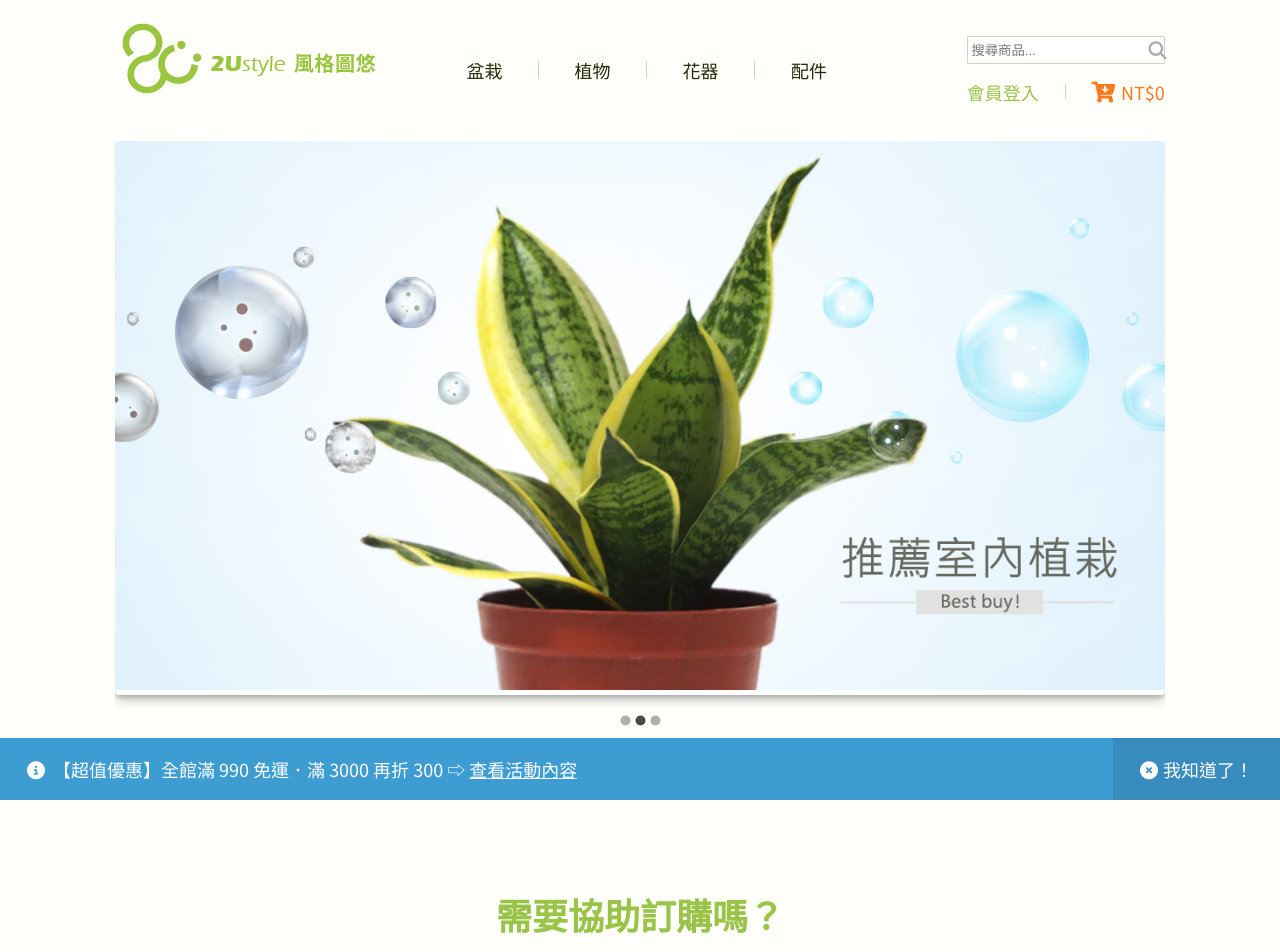
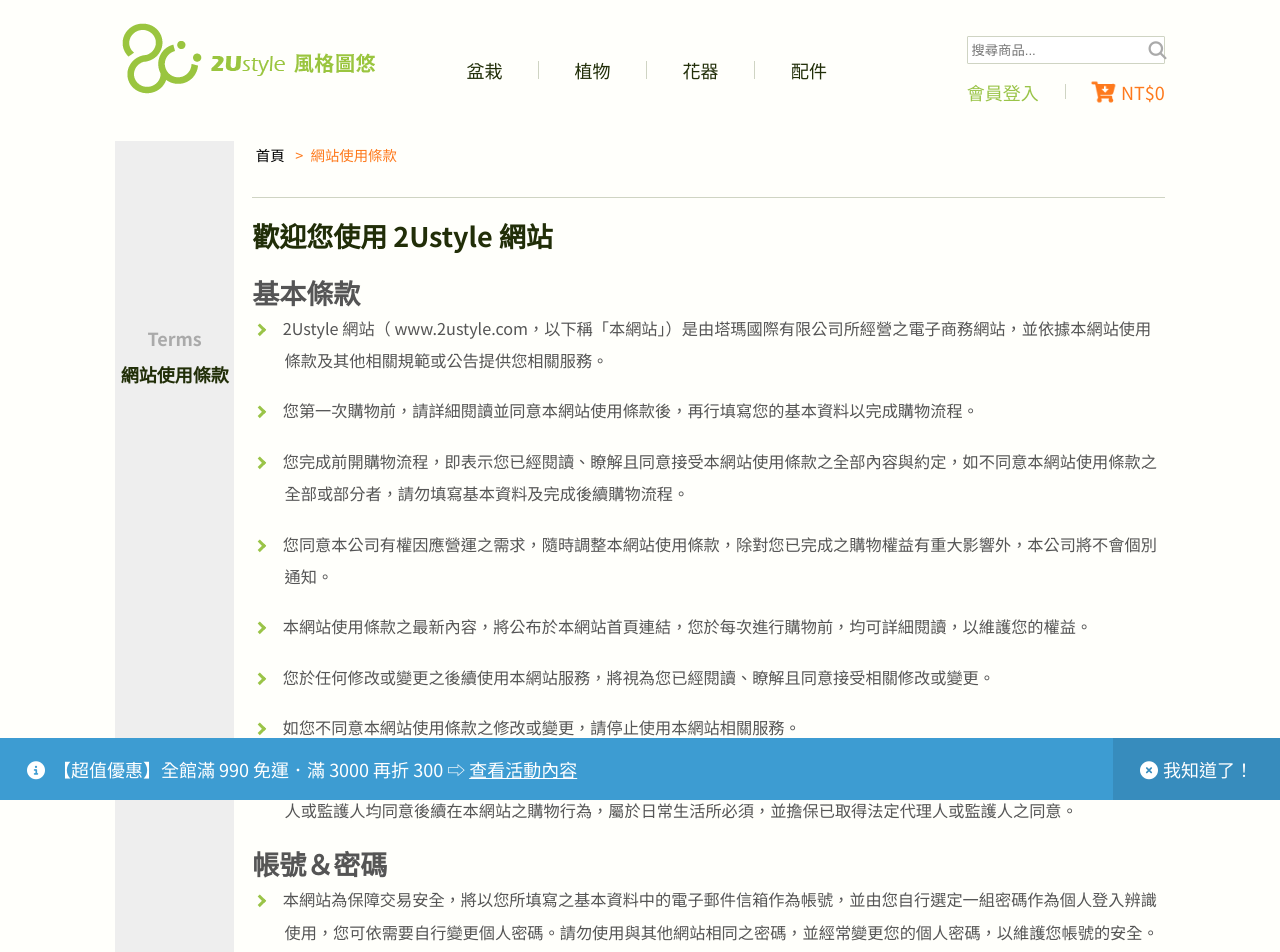
Before and after one commit to RediChen/web_remake_2Ustyle, a React (Create React App) app: page /terms in a window 1280 px wide. Before the commit this address led to /. Shown: the top 952 px of the page. Built offline with nearby package versions, Linux system fonts and the light colour scheme.

Commit message:
建立網站使用條款頁面

```diff
--- /dev/null
+++ b/src/90_singlePage/93_terms/dataTerms.ts
@@ -0,0 +1,69 @@
+const dataTerms = [
+    {
+        title: "基本條款",
+        items: [
+            "2Ustyle 網站（ www.2ustyle.com，以下稱「本網站」）是由塔瑪國際有限公司所經營之電子商務網站，並依據本網站使用條款及其他相關規範或公告提供您相關服務。",
+            "您第一次購物前，請詳細閱讀並同意本網站使用條款後，再行填寫您的基本資料以完成購物流程。",
+            "您完成前開購物流程，即表示您已經閱讀、瞭解且同意接受本網站使用條款之全部內容與約定，如不同意本網站使用條款之全部或部分者，請勿填寫基本資料及完成後續購物流程。",
+            "您同意本公司有權因應營運之需求，隨時調整本網站使用條款，除對您已完成之購物權益有重大影響外，本公司將不會個別通知。",
+            "本網站使用條款之最新內容，將公布於本網站首頁連結，您於每次進行購物前，均可詳細閱讀，以維護您的權益。",
+            "您於任何修改或變更之後續使用本網站服務，將視為您已經閱讀、瞭解且同意接受相關修改或變更。",
+            "如您不同意本網站使用條款之修改或變更，請停止使用本網站相關服務。",
+            "若您上未滿 12 歲，請您在父、母或監護人的陪同下，詳閱本網站使用條款並同意後，才進行相關購物流程。您及法定代理人或監護人均同意後續在本網站之購物行為，屬於日常生活所必須，並擔保已取得法定代理人或監護人之同意。",
+        ]
+    },
+    {
+        title: "帳號＆密碼",
+        items: [
+            "本網站為保障交易安全，將以您所填寫之基本資料中的電子郵件信箱作為帳號，並由您自行選定一組密碼作為個人登入辨識使用，您可依需要自行變更個人密碼。請勿使用與其他網站相同之密碼，並經常變更您的個人密碼，以維護您帳號的安全。",
+            "您同意就您的帳號及密碼善盡保管及保密之責任，包含但不限於：不洩漏帳戶、密碼予第三人、不與他人共用帳號、密碼、適時登出本網站等。",
+            "前開除經證明係第三人違法使用之情形，您需為利用您所設定之正確帳號、密碼登入之使用行為負全部責任，不得任意否認交易。",
+            "您聲明並保證您所填寫之基本資料為您正確且完整的資料，不得使用他人資料，如有違反前開保證，本公司有權暫停或終止您的帳號，並拒絕您使用本公司的服務。",
+            "您的帳號若有被冒用、盜用之情形，應立即通知本公司，以避免損害擴大。本公司將協助暫停該帳號相關交易及後續利用，並於釐清帳號使用問題後，依您的請求重新設定密碼開通使用。",
+        ],
+    },
+    {
+        title: "個人資料保護",
+        items: [
+            "本公司於您每次交易或參加活動時，為提供本公司相關服務及行銷之目的，蒐集、處理及利用您的個人資料。有關個人資料相關應告知事項，請參閱2Ustyle風格圖悠隱私權保護政策。",
+            "您同意本公司得不定期發送商品訊息至您的電子郵件位址。若您欲訂閱、停止訂閱或修改相關訂閱設定，您可連結至本網站【首頁/訂閱電子報】進行訂閱或取消。",
+            "本網站可能因廣告或其他合作促銷活動而包含其他網站之連結，您點選該等連結至其他網站，即不適用本網站使用條款及隱私權政策之規範。您須自行判斷各該網站相關條款對您的權益保障是否足夠，再決定是否使用該網站服務。",
+            "本公司將遵守個人資料保護相關法令的規定，除依本網站使用條款、隱私權政策或法律規定外，不會違法利用您的個人資料。在下列的情況下，本公司有可能會提供您的個人資料給相關機關，或主張其權利受侵害並提示司法機關正式文件之第三人：",
+        ],
+        quotes: [
+            "依法令或受檢警調、司法機關或其他有權機關基於法定程序之要求；",
+            "在緊急情況下為維護其他客戶或第三人之合法權益；",
+            "為維護本網站的正常運作；",
+            "為提供本公司相關服務產生的金流、物流或其他協力廠商或合作廠商必要資訊；",
+            "使用者有任何違反政府法令或本網站使用條款之情形。",
+        ],
+    },
+    {
+        title: "違約處理",
+        items: [
+            "您同意本公司依本網站使用條款暫停或終止您的購物資格，或拒絕您使用本網站全部或部分服務時，均無須得到您的同意，請本公司對您或任何第三人均不負任何義務或責任。",
+            "為維護本網站全體使用者之權益，若您有下列情形之一者，本公司得暫停或終止您的購物資格或拒絕您使用本網站全部或部分服務：",
+        ],
+        quotes: [
+            "提供錯誤或不實資料進行登錄；",
+            "未經本人許可而有盜刷信用卡或其他盜用金融帳號情形；",
+            "無故未在通知期限內至該指定門市取貨或未完成貨到付款之取貨，超過本公司所定次數之情形；",
+            "經本公司認定有惡意解約退貨之情事；",
+            "對本公司客服部門為騷擾或不當言行；",
+            "其他違反本網站使用條款或違法之情事；",
+        ],
+    },
+    {
+        title: "本同意書效力、準據法與管轄法院",
+        items: [
+            "本網站使用條款任何條款的全部或一部份無效時，並不影響其他約定的效力。您與本公司的權利義務關係，應依本網站使用條款及相關適用的本網站公告或規範定之。",
+            "若有發生任何爭議，您可以向本網站上所記載的客服聯絡方式提出申訴或反應，雙方均應秉持最大誠意，依誠實信用、平等互惠原則協商解決之。若仍未能協商解決，除法律另有規定者外，雙方同意以台灣桃園地方法院為第一審管轄法院。",
+        ],
+    },
+] as {
+    [key: string]: string | string[] | undefined;
+    title: string;
+    items: string[];
+    quotes?: string[] | undefined;
+}[];
+export default dataTerms;
--- /dev/null
+++ b/src/90_singlePage/93_terms/terms.tsx
@@ -0,0 +1,41 @@
+import { FC } from "react";
+import { RouteConfigComponentProps as IRCProps } from "react-router-config";
+import LayoutSinglePage from "../LayoutSinglePage";
+import ListArrow from "src/00_commonComponents/listArrow/listArrow";
+import dataTerms from "./dataTerms";
+// const listOutput = (items: string[]): JSX.Element[] => {
+
+// }
+const Terms: FC<IRCProps> = (props) => {
+    return (
+        <LayoutSinglePage titleZh="網站使用條款" titleEn="Terms" {...props}>
+            <h1>歡迎您使用&nbsp;2Ustyle&nbsp;網站</h1>
+            {dataTerms.map(chap =>
+                <div className="terms-chap">
+                    <h2>{chap.title}</h2>
+                    <ul>
+                        {chap.items.map(item =>
+                            <li>
+                                <ListArrow />{item}
+                            </li>
+                        )}
+                    </ul>
+                    {chap.quotes ?
+                        <div className="terms-quotes">
+                            <ul>
+                                {chap.quotes.map(item =>
+                                    <li>
+                                        <i />{item}
+                                    </li>
+                                )}
+                            </ul>
+                        </div>
+                        : <></>
+                    }
+                </div>
+            )}
+            <h1>本同意書若有未盡之處，依中華民國法律解釋、補充及辦理。</h1>
+        </LayoutSinglePage>
+    );
+}
+export default Terms;
--- a/src/90_singlePage/_layoutSinglePage.sass
+++ b/src/90_singlePage/_layoutSinglePage.sass
@@ -1,3 +1,4 @@
+@use "sass:color"
 @import "../style/_rwd"
 .layout-single-page
     display: flex
@@ -35,15 +36,70 @@
             color: $color-gray-0
     article
         min-height: 70vh
+        @include rwd-for($from: lg)
+            padding: 0
+        @include rwd-for($to: lg)
+            padding: 0 5vw
+        color: $color-gray-1
+        h1
+            font-size: 1.563rem
+        h2
+            font-size: 1.25rem
         & > *
             margin-bottom: 1rem
-        & > *:not(h1)
-            color: $color-gray-1
         ul
-            $fz: 0.9rem
-            font-size: $fz
+            font-size: 0.9rem
             li
-                margin-bottom: 1rem
-                margin-left: 2*$fz
-                text-indent: -1.6rem
                 line-height: 2
+                margin-top: 0.5rem
+#logo-gallery
+    display: flex
+    @include rwd-for($from: lg)
+        justify-content: flex-start
+    @include rwd-for($to: lg)
+        justify-content: space-around
+    img
+        border-radius: 10px
+        border: 1px solid transparentize($color-theme-1, 0.5)
+        @include rwd-for($from: lg)
+            max-width: 128px
+            margin-right: 1.5rem
+        @include rwd-for($to: lg)
+            max-width: 30%
+            margin: 0
+#info-sheet
+    display: flex
+    @include rwd-for($from: lg)
+        flex-direction: row-reverse
+        justify-content: space-between
+    @include rwd-for($to: lg)
+        flex-direction: column
+    img
+        width: 300px
+        height: auto
+.terms-chap
+    margin: 1rem 0
+    & li:hover
+        background-color: #f5ffdd
+.terms-quotes
+    position: relative
+    margin: 1rem 0
+    &::before, &::after
+        @extend .font-awesome-solid
+        position: absolute
+        color: #55555555
+    &::before
+        content: '\f10d'
+        top: 0
+        left: 0
+    &::after
+        content: '\f10e'
+        bottom: 0
+        right: 0
+    & li
+        text-indent: 2rem
+    i::before
+        @extend .font-awesome-solid
+        margin-right: 1rem
+        color: $color-gray-1
+        content: '\f068'
--- a/src/routeConfig.tsx
+++ b/src/routeConfig.tsx
@@ -12,6 +12,7 @@ import GardeningTool from './10_prod/14_gardeningTools/gardening';
 import ShoppingGuide from './90_singlePage/91_shoppingGuide/shoppingGuide';
 import About from './90_singlePage/92_about/about';
 import Disclaimer from './90_singlePage/95_disclaimer/disclaimer';
+import Terms from './90_singlePage/93_terms/terms';
 
 const routeConfig: RouteConfig[] = [
     {
@@ -72,6 +73,11 @@ const routeConfig: RouteConfig[] = [
         breadcrumb: '免責聲明'
     },
     {
+        path: '/terms',
+        component: Terms,
+        breadcrumb: '網站使用條款'
+    },
+    {
         path: "*",
         component: () => <Redirect to="/" />
     }
```
